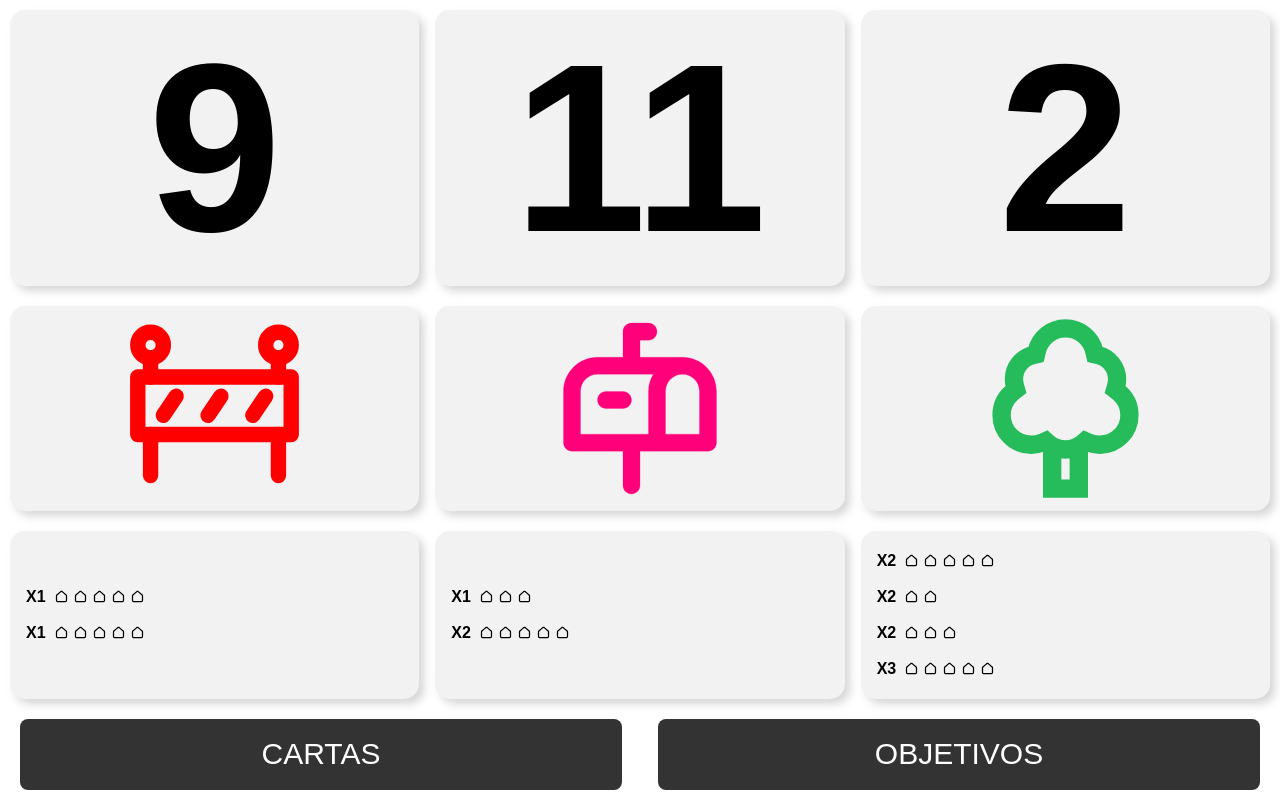
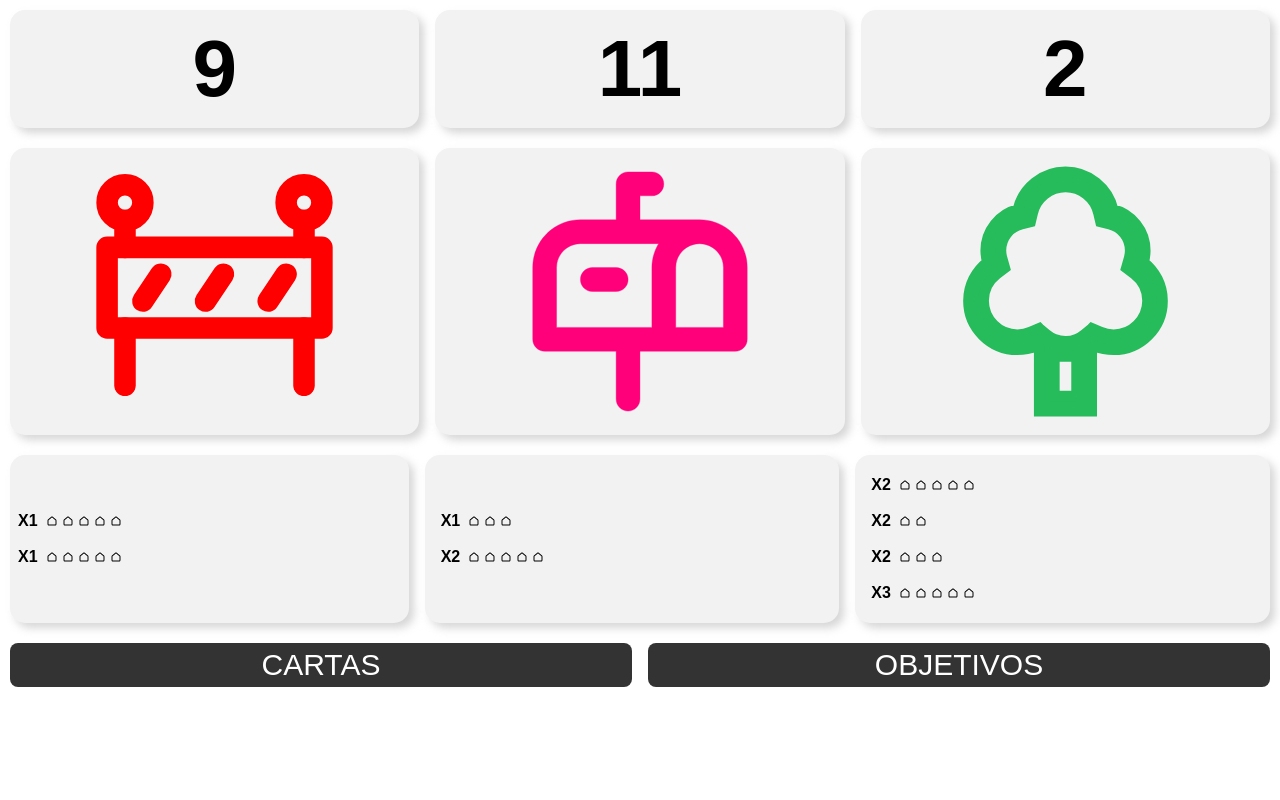
Before and after one commit to KikeMcFly/WELCOME-TO, a plain HTML site: page index.html in a window 1280 px wide. Drawn offline with Linux system fonts and the light colour scheme.

Commit message:
update grande

```diff
--- a/estilos.css
+++ b/estilos.css
@@ -19,18 +19,18 @@ html, body {
 .seccion {
   display: flex;
   justify-content: center;
-  align-items: center;
+  align-items: start;
   gap: 1rem;
   padding: 10px;
 }
 
 .seccion-1,
 .seccion-2 {
-  flex: 2;
+  flex: .8;
 }
 
 .seccion-3 {
-  flex: 2;
+  flex: .6;
 }
 
 .seccion-4 {
@@ -50,7 +50,7 @@ html, body {
 
 .card img,
 .card svg {
-  max-width: 50%;
+  max-width: 70%;
   object-fit: contain;
 }
 
@@ -78,9 +78,7 @@ html, body {
   border-radius: 8px;
   background-color: #333;
   color: white;
-  cursor: pointer;
-  height: 100%;
-  margin: 10px;
+  height: 30%;
 }
 
 .fila-objetivo {
@@ -99,3 +97,56 @@ html, body {
   width: 15px;
   height: auto;
 }
+
+/* CONTROL INDIVIDUAL DE TAMAÑOS */
+
+#numero1 {
+  font-size: 5rem;
+}
+
+#numero2 {
+  font-size: 5rem;
+}
+
+#numero3 {
+  font-size: 5rem;
+}
+
+#svg1 img {
+  width: 90%;
+}
+
+#svg2 img {
+  width: 90%;
+}
+
+#svg3 img {
+  width: 90%;
+}
+
+#objetivo1 {
+  font-size: 1rem;
+  padding: 0.5rem;
+}
+
+#objetivo2 {
+  font-size: 1rem;
+  width: 110px;
+}
+
+#objetivo3 {
+  font-size: 1rem;
+  width: 110px;
+}
+
+#objetivo1 .icono-casa {
+  width: 12px;
+}
+
+#objetivo2 .icono-casa {
+  width: 12px;
+}
+
+#objetivo3 .icono-casa {
+  width: 12px;
+}
--- a/index.html
+++ b/index.html
@@ -1,10 +1,10 @@
 <!DOCTYPE html>
 <html lang="en">
 <head>
-    <meta charset="UTF-8">
-    <meta name="viewport" content="width=device-width, initial-scale=1.0">
+  <meta charset="UTF-8" />
+  <meta name="viewport" content="width=device-width, initial-scale=1.0"/>
   <title>Document</title>
-    <link rel="stylesheet" href="estilos.css">
+  <link rel="stylesheet" href="estilos.css" />
 </head>
 <body>
 
```
Lines whose indentation alone changed are shown as unchanged.
